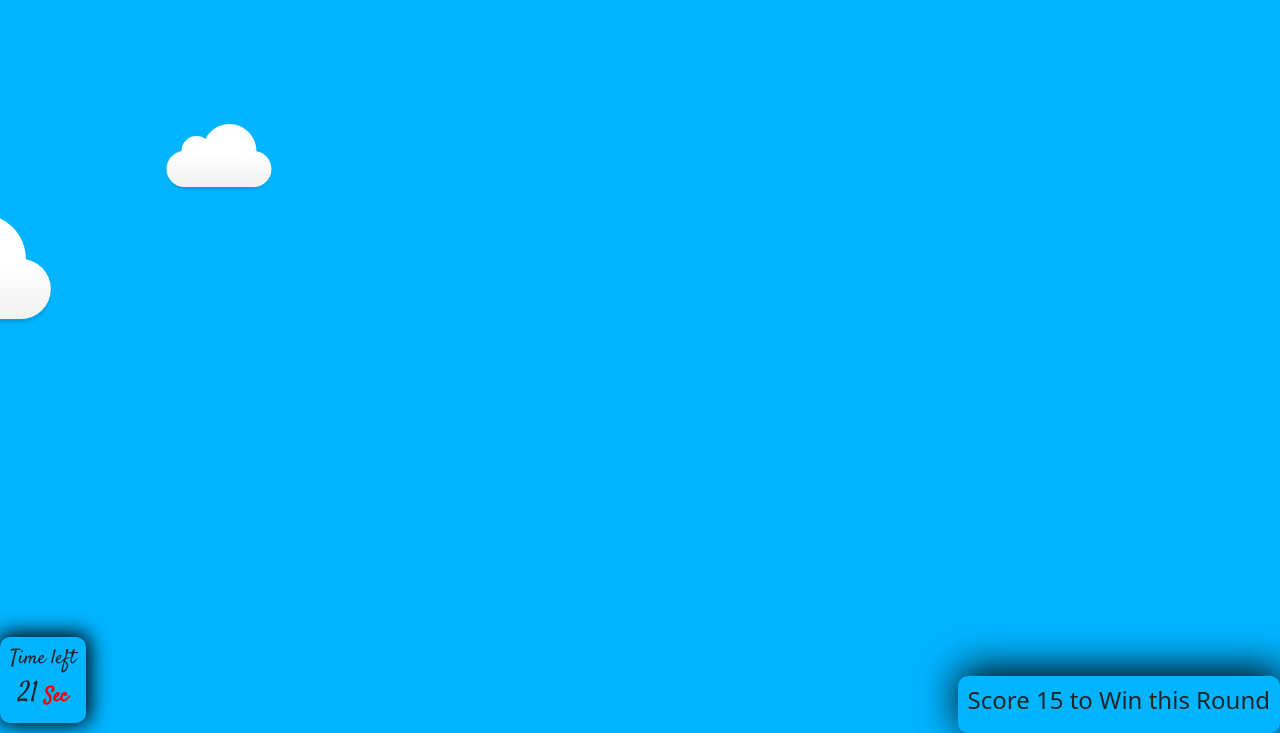
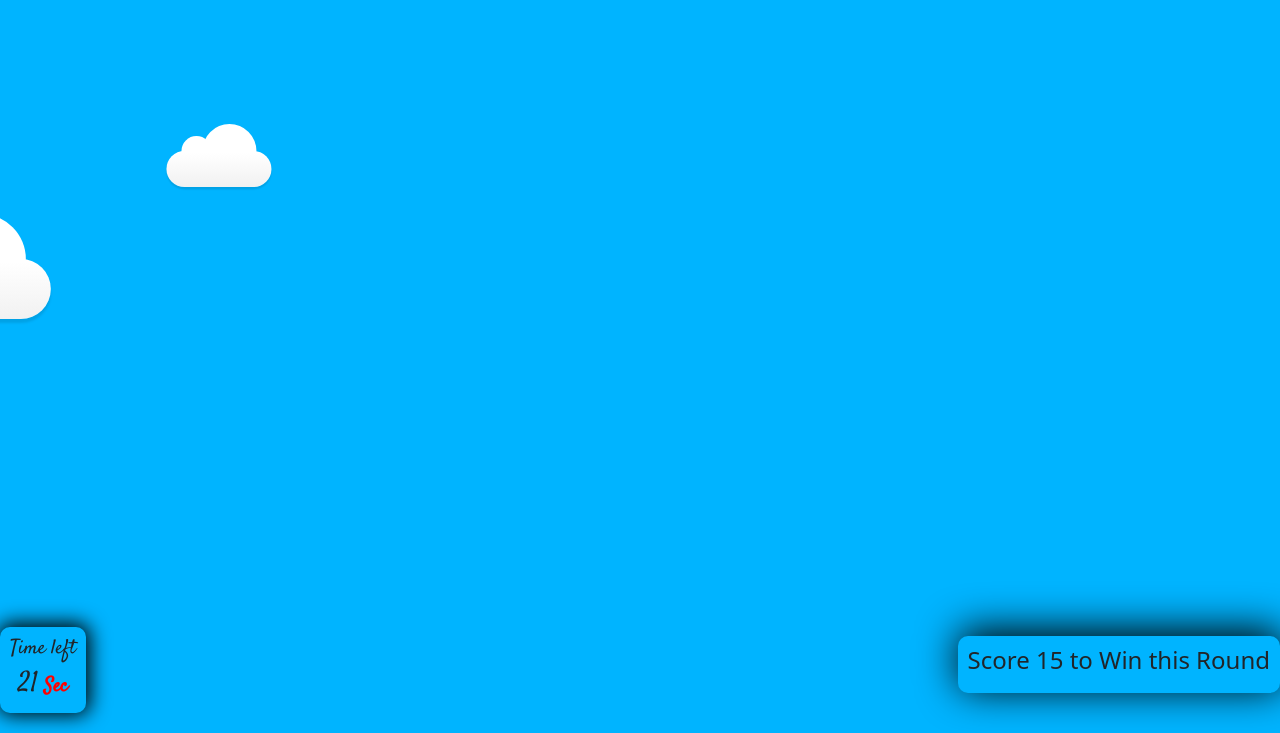
Before and after one commit to muhammadasad1998/BubbleShooter, a plain HTML site: page easy.html in a window 1280 px wide. Shown: the part 67-800 px from the top of the page. Drawn offline with nearby package versions, Linux system fonts and the light colour scheme.

Commit message:
Update easy.css

```diff
--- a/easy.css
+++ b/easy.css
@@ -177,9 +177,8 @@ body {
 .time {
     font-family: 'Satisfy', cursive;
     position: absolute;
-    bottom: 0px;
+    bottom: 20px;
     left: 0px;
-    margin-bottom: 10px;
     text-align: center;
     background-color: #00b4ff;
     padding: 10px;
@@ -206,7 +205,7 @@ body {
 
 .rule {
     position: absolute;
-    bottom: 0px;
+    bottom: 40px;
     right: 0px;
     text-align: center;
     justify-self: center;
```
